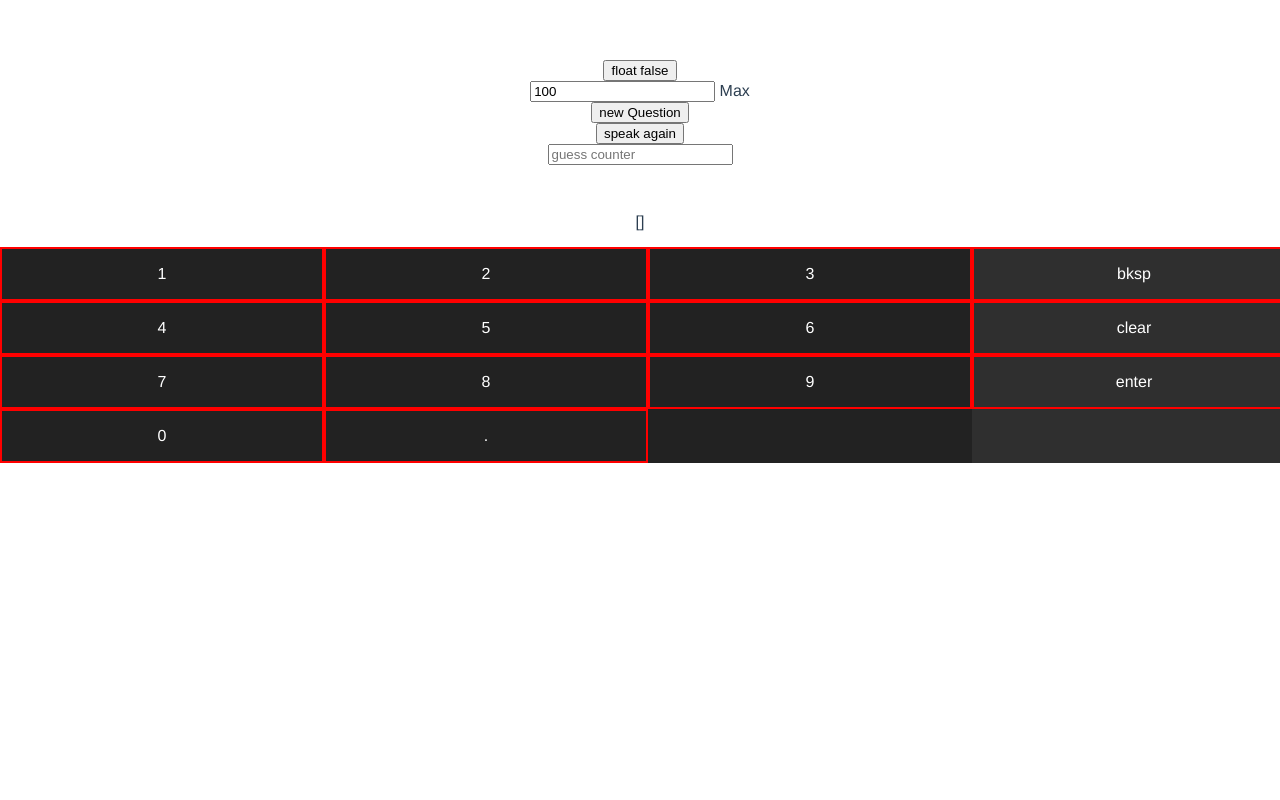
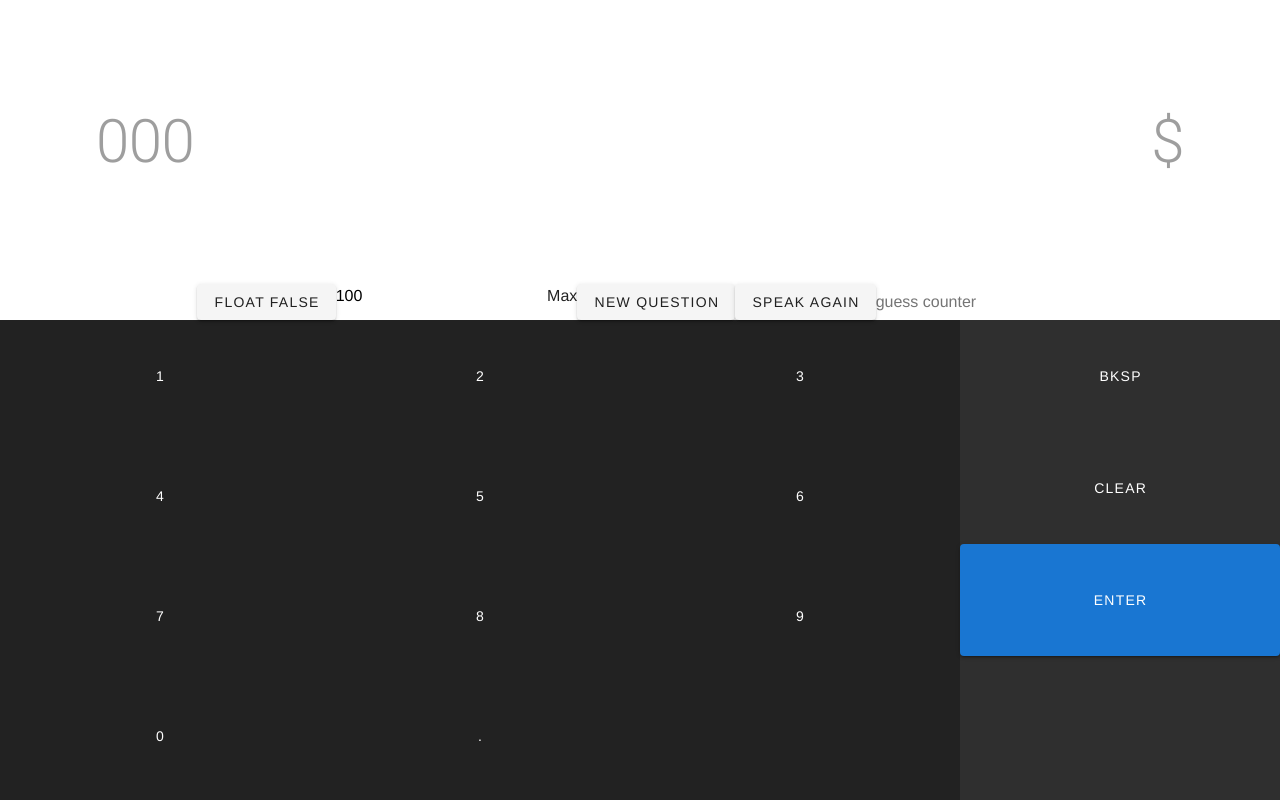
Before and after one commit to mrsideshowjack/ikura, a Vue app: page / in a window 1280 px wide. Built offline with nearby package versions, Linux system fonts and the light colour scheme.

Commit message:
feat: vuetify and input component

```diff
--- a/public/index.html
+++ b/public/index.html
@@ -6,6 +6,8 @@
     <meta name="viewport" content="width=device-width,initial-scale=1.0">
     <link rel="icon" href="<%= BASE_URL %>favicon.ico">
     <title><%= htmlWebpackPlugin.options.title %></title>
+    <link rel="stylesheet" href="https://fonts.googleapis.com/css?family=Roboto:100,300,400,500,700,900">
+    <link rel="stylesheet" href="https://cdn.jsdelivr.net/npm/@mdi/font@latest/css/materialdesignicons.min.css">
   </head>
   <body>
     <noscript>
--- a/src/App.vue
+++ b/src/App.vue
@@ -1,19 +1,21 @@
 <template>
-  <div id="app">
-    <button
+  <v-app id="app">
+    <v-content class="content">
+      <Input :answer-num="answerNum" :answer-counter="answerCounter" />
+      <section class="options">
+        <v-btn
           @click="
             isFloat = !isFloat;
             newQuestion();
           "
         >
           float {{ isFloat }}
-    </button>
+        </v-btn>
         <span> <input v-model="numMax" placeholder="num max" /> Max </span>
-    <button @click="newQuestion()">new Question</button>
-    <button @click="repeatSpeak()">speak again</button>
+        <v-btn @click="newQuestion()">new Question</v-btn>
+        <v-btn @click="repeatSpeak()">speak again</v-btn>
         <input v-model="answerCounter" placeholder="guess counter" />
-    <p>{{ answer }}</p>
-    <p>{{ previousAnswers }}</p>
+      </section>
 
       <Keypad
         @addNum="addNum"
@@ -22,17 +24,21 @@
         @enter="answerQuestion"
         :answer-num="answerNum"
       />
-  </div>
+    </v-content>
+  </v-app>
 </template>
 
 <script>
-import Keypad from "./components/Keypad.vue";
 import _ from "lodash";
 import speak from "./utils/speak";
+import Keypad from "./components/Keypad.vue";
+import Input from "./components/Input.vue";
+
 export default {
   name: "App",
   components: {
-    Keypad
+    Keypad,
+    Input
   },
   data() {
     return {
@@ -45,7 +51,7 @@ export default {
       previousAnswers: [],
       tries: 0,
       counter: null,
-      availableCounters: ["$", "!", "@"]
+      availableCounters: ["$", "@"]
     };
   },
   mounted() {
@@ -113,10 +119,15 @@ export default {
   -webkit-font-smoothing: antialiased;
   -moz-osx-font-smoothing: grayscale;
   text-align: center;
-  color: #2c3e50;
-  margin-top: 60px;
+}
+.v-content__wrap {
   display: flex;
   flex-direction: column;
   align-items: center;
+  justify-content: flex-end;
+}
+.options {
+  display: flex;
+  flex-wrap: wrap;
 }
 </style>
--- /dev/null
+++ b/src/components/Input.vue
@@ -0,0 +1,33 @@
+<template>
+  <div class="Input">
+    <span class="display-3" v-if="answerNum">{{ answerNum }}</span>
+    <span class="display-3 text--disabled" v-else>000</span>
+
+    <span class="display-3" v-if="answerCounter">{{ answerCounter }}</span>
+    <span class="display-3 text--disabled" v-else>$</span>
+  </div>
+</template>
+
+<script>
+export default {
+  name: "Input",
+  props: ["answerNum", "answerCounter"]
+};
+</script>
+
+<style scoped>
+.Input {
+  flex: auto;
+  width: 85%;
+  margin: 1rem 0rem;
+  display: flex;
+  align-items: center;
+  justify-content: space-between;
+  overflow-x: auto;
+  word-wrap: break-word;
+}
+.Input span {
+  max-width: 85%;
+  text-align: left;
+}
+</style>
--- a/src/components/Keypad.vue
+++ b/src/components/Keypad.vue
@@ -2,9 +2,11 @@
   <div class="keypad">
     <Numpad @tap="addNum" />
     <div class="actions">
-      <span class="action-btn" @click="bksp()">bksp</span>
-      <span class="action-btn" @click="clear()">clear</span>
-      <span class="action-btn" @click="enter()">enter</span>
+      <v-btn text large dark class="action-btn" @click="bksp()">bksp</v-btn>
+      <v-btn text large dark class="action-btn" @click="clear()">clear</v-btn>
+      <v-btn large dark color="primary" class="action-btn" @click="enter()"
+        >enter</v-btn
+      >
     </div>
   </div>
 </template>
@@ -40,6 +42,7 @@ export default {
 <style scoped>
 .keypad {
   width: 100vw;
+  min-height: 60vh;
   display: flex;
   justify-content: stretch;
   align-items: stretch;
@@ -53,9 +56,8 @@ export default {
   background: #2f2f2f;
 }
 .action-btn {
-  border: 2px solid red;
   width: calc(100vw / 4);
-  min-height: 50px;
+  height: calc(70vh / 5) !important;
   display: flex;
   align-items: center;
   justify-content: center;
--- a/src/components/Numpad.vue
+++ b/src/components/Numpad.vue
@@ -1,16 +1,16 @@
 <template>
   <div class="Numpad">
-    <span @click="emitTap('1')" class="number-btn">1</span>
-    <span @click="emitTap('2')" class="number-btn">2</span>
-    <span @click="emitTap('3')" class="number-btn">3</span>
-    <span @click="emitTap('4')" class="number-btn">4</span>
-    <span @click="emitTap('5')" class="number-btn">5</span>
-    <span @click="emitTap('6')" class="number-btn">6</span>
-    <span @click="emitTap('7')" class="number-btn">7</span>
-    <span @click="emitTap('8')" class="number-btn">8</span>
-    <span @click="emitTap('9')" class="number-btn">9</span>
-    <span @click="emitTap('0')" class="number-btn">0</span>
-    <span @click="emitTap('.')" class="number-btn">.</span>
+    <v-btn text large dark @click="emitTap('1')" class="number-btn">1</v-btn>
+    <v-btn text large dark @click="emitTap('2')" class="number-btn">2</v-btn>
+    <v-btn text large dark @click="emitTap('3')" class="number-btn">3</v-btn>
+    <v-btn text large dark @click="emitTap('4')" class="number-btn">4</v-btn>
+    <v-btn text large dark @click="emitTap('5')" class="number-btn">5</v-btn>
+    <v-btn text large dark @click="emitTap('6')" class="number-btn">6</v-btn>
+    <v-btn text large dark @click="emitTap('7')" class="number-btn">7</v-btn>
+    <v-btn text large dark @click="emitTap('8')" class="number-btn">8</v-btn>
+    <v-btn text large dark @click="emitTap('9')" class="number-btn">9</v-btn>
+    <v-btn text large dark @click="emitTap('0')" class="number-btn">0</v-btn>
+    <v-btn text large dark @click="emitTap('.')" class="number-btn">.</v-btn>
   </div>
 </template>
 
@@ -34,9 +34,8 @@ export default {
   grid-template-rows: 1fr 1fr 1fr 1fr;
 }
 .number-btn {
-  border: 2px solid red;
   width: calc(100vw / 4);
-  min-height: 50px;
+  height: calc(70vh / 5) !important;
   display: flex;
   align-items: center;
   justify-content: center;
--- a/src/main.js
+++ b/src/main.js
@@ -1,9 +1,11 @@
 import Vue from "vue";
 import App from "./App.vue";
 import "./registerServiceWorker";
+import vuetify from "./plugins/vuetify";
 
 Vue.config.productionTip = false;
 
 new Vue({
+  vuetify,
   render: h => h(App)
 }).$mount("#app");
--- /dev/null
+++ b/src/plugins/vuetify.js
@@ -0,0 +1,6 @@
+import Vue from "vue";
+import Vuetify from "vuetify/lib";
+
+Vue.use(Vuetify);
+
+export default new Vuetify({});
--- /dev/null
+++ b/vue.config.js
@@ -0,0 +1,3 @@
+module.exports = {
+  transpileDependencies: ["vuetify"]
+};
```
Also changed, not shown: package.json (+7 -2 lines), 1 other file (tests, documents, lock files or other folders). Lines whose indentation alone changed are shown as unchanged.
